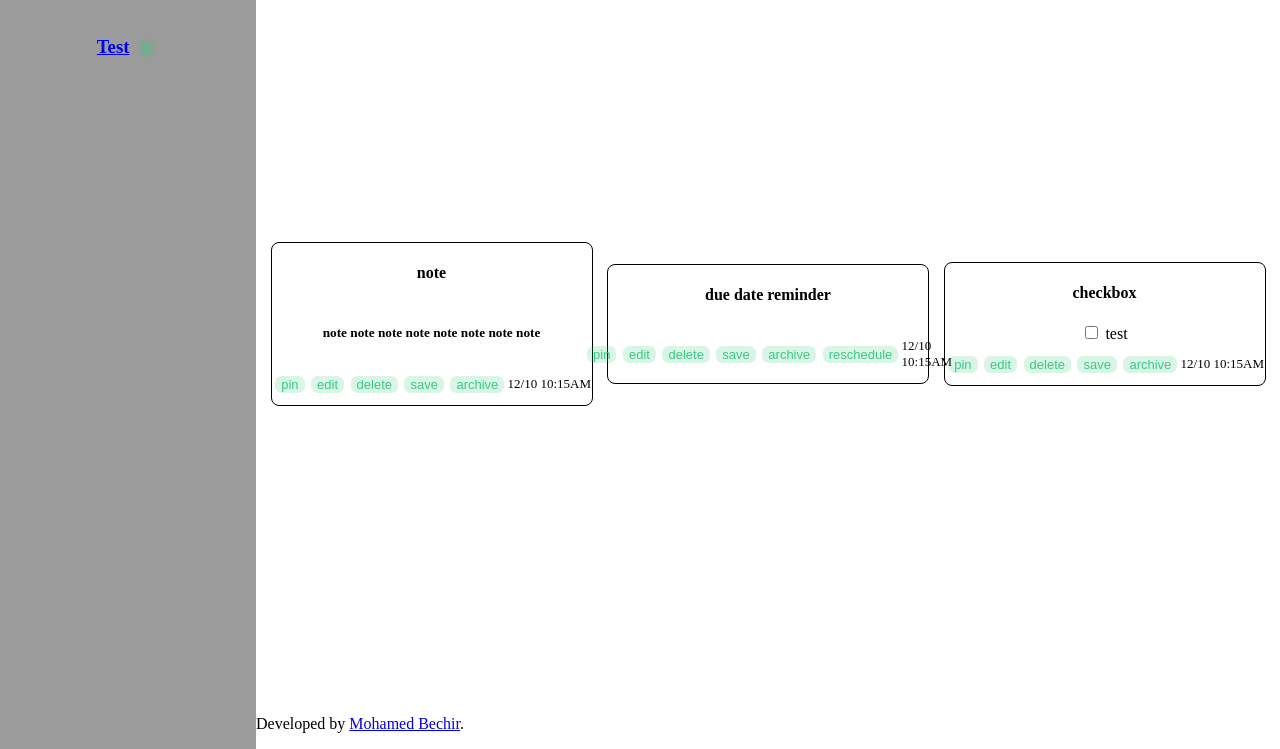
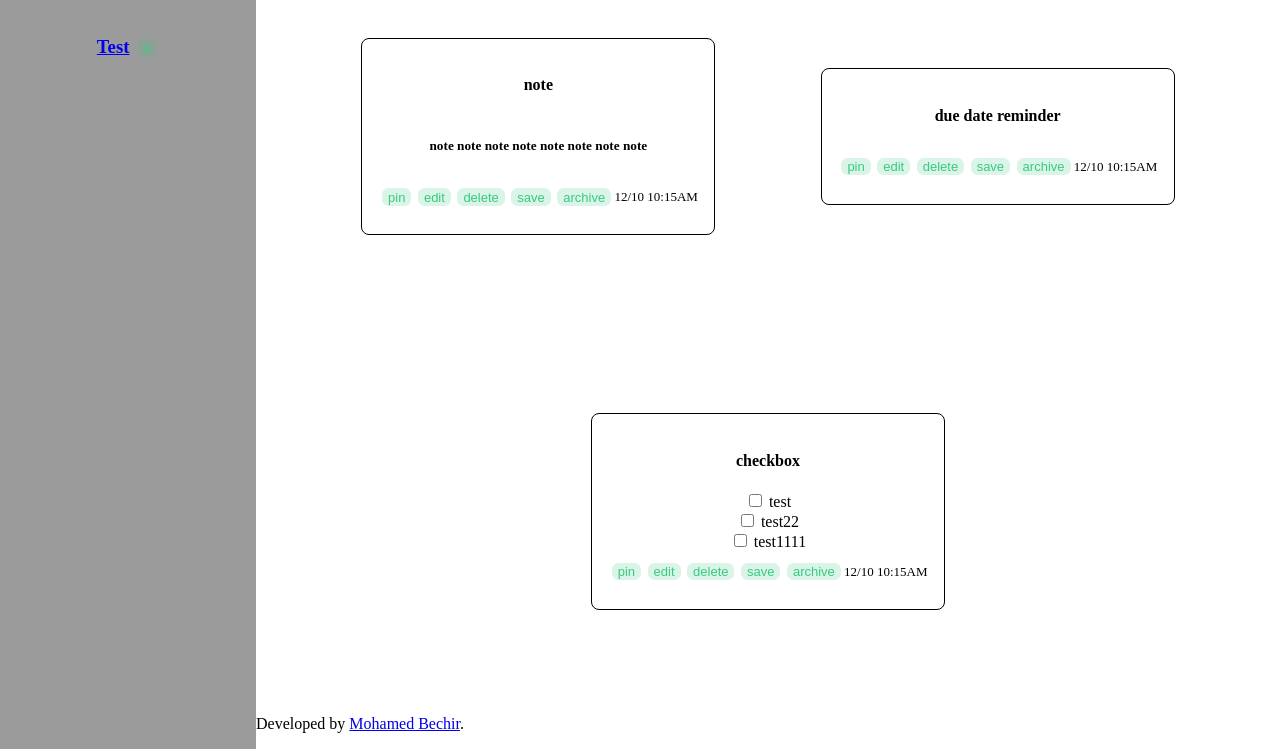
Before and after one commit to MohamedBechirMejri/todo-list, a website built with webpack: page src/template.html in a window 1280 px wide. Shown: the part 151-900 px from the top of the page. Built offline with nearby package versions, Linux system fonts and the light colour scheme.

Commit message:
style notes

```diff
--- a/src/css/style.css
+++ b/src/css/style.css
@@ -57,6 +57,7 @@ main {
   display: flex;
   flex-direction: column;
   align-items: center;
+  padding: 1em;
 }
 .note-management {
   display: flex;
--- a/src/template.html
+++ b/src/template.html
@@ -45,7 +45,6 @@
                             <button>delete</button>
                             <button>save</button>
                             <button>archive </button>
-                            <button>reschedule</button>
                             <p class="date">12/10 10:15AM</p>
                         </div>
                     </div>
@@ -56,6 +55,14 @@
                         <div>
                             <input id="test" type="checkbox" />
                             <label for="test">test</label>
+                        </div>
+                            <div>
+                            <input id="test1" type="checkbox" />
+                            <label for="test1">test22</label>
+                        </div>
+                            <div>
+                            <input id="test2" type="checkbox" />
+                            <label for="test2">test1111</label>
                         </div>
                         <div class="note-management">
                             <button>pin </button>
```
